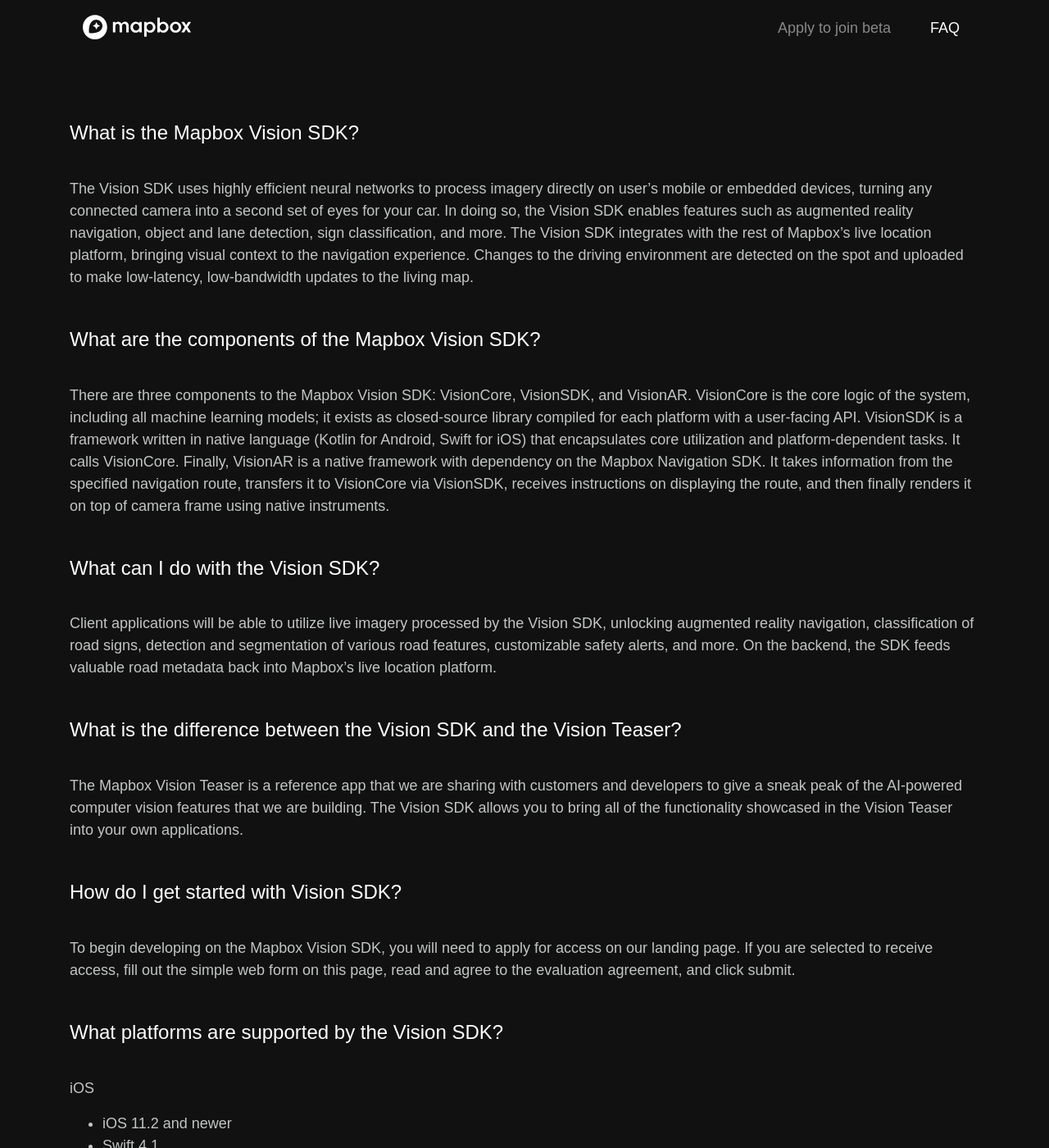
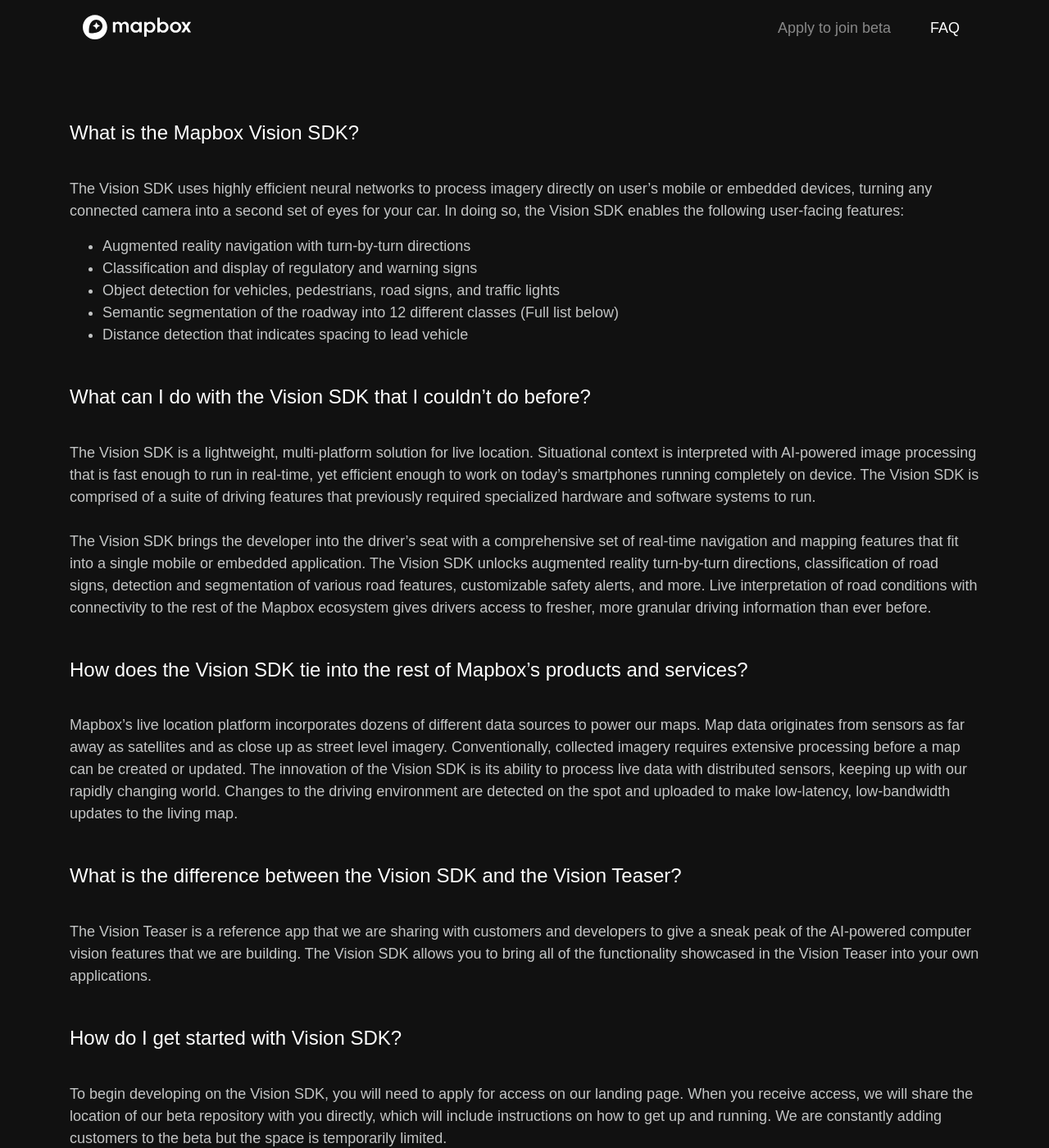
Before and after one commit to joshuagoing/mapbox-vision-website, a Jekyll site: the page built from src/faq.html, in a window 1280 px wide and 1400 px high. Shown: the whole window at 82% size. Built offline with Jekyll 4.4.1, drawn with Linux system fonts in a browser that asks for light colours; comment, search, counter and statistics services are not loaded; some of the changed text lies outside the part shown.

Commit message:
Updated 'src/_data/faq.yml' via CloudCannon

```diff
--- a/src/_data/faq.yml
+++ b/src/_data/faq.yml
@@ -3,100 +3,120 @@
     <p>The Vision SDK uses highly efficient neural networks to process imagery
     directly on user&rsquo;s mobile or embedded devices, turning any connected
     camera into a second set of eyes for your car. In doing so, the Vision SDK
-    enables features such as augmented reality navigation, object and lane
-    detection, sign classification, and more. The Vision SDK integrates with the
-    rest of Mapbox&rsquo;s live location platform, bringing visual context to
-    the navigation experience. Changes to the driving environment are detected
-    on the spot and uploaded to make low-latency, low-bandwidth updates to the
-    living map.</p>
-- question: What are the components of the Mapbox Vision SDK?
+    enables the following user-facing features:</p><ul><li>Augmented reality
+    navigation with turn-by-turn directions</li><li>Classification and display
+    of regulatory and warning signs</li><li>Object detection for vehicles,
+    pedestrians, road signs, and traffic lights</li><li>Semantic segmentation of
+    the roadway into 12 different classes (Full list
+    below)&nbsp;</li><li>Distance detection that indicates spacing to lead
+    vehicle</li></ul>
+- question: What can I do with the Vision SDK that I couldn’t do before?
   answer_html: >-
-    <p>There are three components to the Mapbox Vision SDK: VisionCore,
-    VisionSDK, and VisionAR. VisionCore is the core logic of the system,
-    including all machine learning models; it exists as closed-source library
-    compiled for each platform with a user-facing API. VisionSDK is a framework
-    written in native language (Kotlin for Android, Swift for iOS) that
-    encapsulates core utilization and platform-dependent tasks. It calls
-    VisionCore. Finally, VisionAR is a native framework with dependency on the
+    <p>The Vision SDK is a lightweight, multi-platform solution for live
+    location. Situational context is interpreted with AI-powered image
+    processing that is fast enough to run in real-time, yet efficient enough to
+    work on today&rsquo;s smartphones running completely on device. The Vision
+    SDK is comprised of a suite of driving features that previously required
+    specialized hardware and software systems to run.<br /><br />The Vision SDK
+    brings the developer into the driver&rsquo;s seat with a comprehensive set
+    of real-time navigation and mapping features that fit into a single mobile
+    or embedded application. The Vision SDK unlocks augmented reality
+    turn-by-turn directions, classification of road signs, detection and
+    segmentation of various road features, customizable safety alerts, and more.
+    Live interpretation of road conditions with connectivity to the rest of the
+    Mapbox ecosystem gives drivers access to fresher, more granular driving
+    information than ever before.</p>
+- question: How does the Vision SDK tie into the rest of Mapbox’s products and services?
+  answer_html: >-
+    <p>Mapbox&rsquo;s live location platform incorporates dozens of different
+    data sources to power our maps. Map data originates from sensors as far away
+    as satellites and as close up as street level imagery. Conventionally,
+    collected imagery requires extensive processing before a map can be created
+    or updated. The innovation of the Vision SDK is its ability to process live
+    data with distributed sensors, keeping up with our rapidly changing world.
+    Changes to the driving environment are detected on the spot and uploaded to
+    make low-latency, low-bandwidth updates to the living map.</p>
+- question: What is the difference between the Vision SDK and the Vision Teaser?
+  answer_html: >-
+    <p>The Vision Teaser is a reference app that we are sharing with customers
+    and developers to give a sneak peak of the AI-powered computer vision
+    features that we are building. The Vision SDK allows you to bring all of the
+    functionality showcased in the Vision Teaser into your own applications.</p>
+- question: How do I get started with Vision SDK?
+  answer_html: >-
+    <p>To begin developing on the Vision SDK, you will need to apply for access
+    on our landing page. When you receive access, we will share the location of
+    our beta repository with you directly, which will include instructions on
+    how to get up and running. We are constantly adding customers to the beta
+    but the space is temporarily limited. &nbsp;</p>
+- question: What are the components of the Vision SDK?
+  answer_html: >-
+    <p>There are three components to the Vision SDK: VisionCore, VisionSDK, and
+    VisionAR.</p><ul><li>VisionCore is the core logic of the system, including
+    all machine learning models; it exists as compiled library for each platform
+    with a user-facing API.</li><li>VisionSDK is a framework written in native
+    language (Kotlin for Android, Swift for iOS) that encapsulates core
+    utilization and platform-dependent tasks. It calls
+    VisionCore.</li><li>VisionAR is a native framework with dependency on the
     Mapbox Navigation SDK. It takes information from the specified navigation
     route, transfers it to VisionCore via VisionSDK, receives instructions on
     displaying the route, and then finally renders it on top of camera frame
-    using native instruments.</p>
-- question: What can I do with the Vision SDK?
+    using native instruments.</li></ul>
+- question: What platforms are supported by the Vision SDK so far?
   answer_html: >-
-    <p>Client applications will be able to utilize live imagery processed by the
-    Vision SDK, unlocking augmented reality navigation, classification of road
-    signs, detection and segmentation of various road features, customizable
-    safety alerts, and more. On the backend, the SDK feeds valuable road
-    metadata back into Mapbox&rsquo;s live location platform.</p>
-- question: What is the difference between the Vision SDK and the Vision Teaser?
+    <p>iOS</p><ul><li>iOS 11.2 and newer</li><li>Swift 4.1</li><li>Recommended
+    devices for development:<ul><li>iPhone 7 // 7+ // 8 // 8+ //
+    X</li></ul></li></ul>
+- question: What other platforms will the Vision SDK support?
   answer_html: >-
-    <p>The Mapbox Vision Teaser is a reference app that we are sharing with
-    customers and developers to give a sneak peak of the AI-powered computer
-    vision features that we are building. The Vision SDK allows you to bring all
-    of the functionality showcased in the Vision Teaser into your own
-    applications.</p>
-- question: How do I get started with Vision SDK?
-  answer_html: >-
-    <p>To begin developing on the Mapbox Vision SDK, you will need to apply for
-    access on our landing page. If you are selected to receive access, fill out
-    the simple web form on this page, read and agree to the evaluation
-    agreement, and click submit.</p>
-- question: What platforms are supported by the Vision SDK?
-  answer_html: >-
-    <p><strong>iOS</strong></p><ul><li>iOS 11.2 and newer</li><li>Swift
-    4.1</li></ul><p>Recommended devices for development:</p><ul><li>iPhone 7 //
-    7+ // 8 // 8+ // X</li></ul><p><strong>Android (Coming
-    soon)</strong></p><ul><li>Android 6 (API 23) and higher</li><li>QC
-    Snapdragon 650 // 710 // 8xx with Open CL support</li></ul><p>Recommended
-    devices for development:</p><ul><li>Samsung Galaxy S8, S8+ // S9, S9+ //
-    Note 8</li><li>Xiaomi Mi 6 // 8</li><li>HTC U11, U11+ // U12,
-    U12+</li><li>OnePlus 5 // 6</li></ul><p><strong>Embedded Linux (Coming
-    soon)</strong></p>
+    <p>Android (Coming 2018)</p><ul><li>Android 6 (API 23) and higher</li><li>QC
+    Snapdragon 650 // 710 // 8xx with Open CL support</li><li>Recommended
+    devices for development:<ul><li>Samsung Galaxy S8, S8+ // S9, S9+ // Note
+    8</li><li>Xiaomi Mi 6 // 8</li><li>HTC U11, U11+ // U12,
+    U12+</li><li>OnePlus 5 // 6</li></ul></li></ul><p>Embedded Linux (Coming
+    2018)</p>
 - question: When can I expect Android support?
   answer_html: >-
     <p>Support for phones running on Qualcomm Snapdragon 650 // 710 // 8xx
-    chipsets is coming by the end of September. Other popular Android platforms
-    will be coming later this year.</p>
-- question: Will the Vision SDK be open source?
-  answer_html: >-
-    <p>All components of the Vision SDK will be closed source during the beta
-    phase. Some components may be made open source for general availability
-    launch later this year.</p>
+    chipsets is coming in October. Other popular Android platforms will be
+    coming later this year.</p>
 - question: Do I need to use my data plan to utilize the Vision SDK?
   answer_html: >-
     <p>Yes. Augmented reality navigation and automated feature extraction
     require connectivity to work. However, the neural networks used to run
     classification, detection, and segmentation all run on-device without
-    needing cloud resources.</p>
-- question: How much data does the Mapbox Vision Teaser use?
+    needing cloud resources.&nbsp;</p>
+- question: How much data does the Vision SDK use?
   answer_html: >-
-    <p>The Vision Teaser uses at most 30 MB of data per hour. For reference,
+    <p>The Vision SDK beta uses at most 30 MB of data per hour. For reference,
     this is less than half of what Apple Music uses on the lowest quality
     setting.</p>
 - question: Can the Vision SDK read all road signs?
-  answer_html: <p>The latest version of the Vision SDK</p>
+  answer_html: >-
+    <p>The latest version of the Vision SDK recognizes over 80 of the most
+    common road signs today, including speed limits (5 - 120 mph or kph),
+    regulatory signs (merges, turn restrictions, no passing, etc.), warning
+    signs (traffic signal ahead, bicycle crossing, narrow road, etc.), and many
+    others. The Vision SDK does not read individual letters or words on signs,
+    but rather learns to recognize each sign type holistically. As a result, it
+    generally cannot interpret guide signs (e.g. &ldquo;Mariposa St. Next
+    Exit&rdquo;).</p>
 - question: What type of road network data is Mapbox getting back from the Vision SDK?
   answer_html: >-
     <p>The Vision SDK is sending back limited telemetry data from the device,
     including road feature detections and certain road imagery, at a data rate
     not to exceed 30 MB per hour. This data is being used to improve our
     products and services, including the Vision SDK.</p>
-- question: Where can I use the Mapbox Vision SDK?
+- question: Where can I use the Vision SDK?
   answer_html: >-
-    <p>The Mapbox Vision Teaser features will work on virtually any road. The
-    quality of the feature classification, detection, and segmentation varies
-    from one driving environment to the next, however.</p>
-- question: Does the application work in the rain and/or snow?
-  answer_html: >-
-    <p>Yes. Just like human eyes, however, the Vision SDK works better the
-    better it can see.</p>
-- question: Does it work at night?
-  answer_html: >-
-    <p>The Vision SDK works best under good lighting conditions. However, it
-    does have pretty good functionality at night, depending on how well the road
-    is illuminated. In cities with ample street lighting, for example, the
-    Vision Teaser still performs quite well.</p>
+    <ul><li>Semantic segmentation, object detection, and following distance
+    detection will work on virtually any road.</li><li>The core functionality of
+    the augmented reality navigation with turn-by-turn directions is supported
+    globally. AR navigation with live traffic is supported in over 40 countries,
+    covering all of North America, most of Europe, Japan, South Korea, and
+    several other markets.&nbsp;</li><li>Sign classification is currently
+    optimized for North America, with some limited support in other regions.
+    Sign classification for other regions is under development.</li></ul>
 - question: What is “classification”?
   answer_html: >-
     <p>In computer vision, classification is the process by which an algorithm
@@ -112,9 +132,12 @@
 - question: What is “segmentation”?
   answer_html: >-
     <p>In computer vision, segmentation is the process by which each pixel in an
-    image is assigned to a different category. For example, the Vision SDK
-    analyzes each frame of imagery and paints the pixels different colors
-    corresponding to things like lane markings, vehicles, pedestrians, etc.</p>
+    image is assigned to a different category, or &ldquo;class&rdquo;. For
+    example, the Vision SDK analyzes each frame of road imagery and paints the
+    pixels different colors corresponding its the underlying class. The Vision
+    SDK supports the following classes: roadway, painted roadway (e.g.
+    crosswalk), lane boundaries, traffic lights, traffic signs, vehicles,
+    cyclists, pedestrians, buildings, vegetation, sky, other.</p>
 - question: What is the difference between detection and segmentation?
   answer_html: >-
     <p>Detection identifies discrete objects (e.g., individual vehicles) and
@@ -132,52 +155,69 @@
     when a given image is seen. The accuracy of your location estimate depends
     on where you are. Location accuracy works better when you are outside with a
     lot of the sky visible. It is generally poor indoors, in tunnels, or when
-    you are surrounded by lots of tall buildings, i.e., an urban
-    canyon.</p><p>Once the Vision SDK has an estimate of its location and
-    orientation (aka &ldquo;pose&rdquo;), it estimates the location of detected
-    objects based on the properties of the camera being used (for example, the
-    focal length of the lens). When traveling on a flat surface, the location of
-    different parts of an image, (x,y) in pixels, correspond closely to
-    different parts of the real world (latitude, longitude). Under good GPS
-    conditions (decent amount of sky visible), the Vision SDK is able to
-    determine the location of a detected object or feature to within a few
-    meters. This accuracy is currently being improved; in the future, existing
-    data from Mapbox&rsquo;s location platform will be able to refine your
-    location estimate further.</p>
+    you are surrounded by lots of tall buildings. Once the Vision SDK has an
+    estimate of its location and orientation (aka &ldquo;pose&rdquo;), it
+    estimates the location of detected objects based on the properties of the
+    camera being used (for example, the focal length of the lens). When
+    traveling on a flat surface, the location of different parts of an image,
+    (x,y) in pixels, correspond closely to different parts of the real world
+    (latitude, longitude). Under good GPS conditions (decent amount of sky
+    visible), the Vision SDK is able to determine the location of a detected
+    object or feature to within a few meters. This accuracy is currently being
+    improved; in the future, existing data from Mapbox&rsquo;s location platform
+    will be able to refine your location estimate further.</p>
+- question: Can I rely on the Vision SDK to make driving decisions?
+  answer_html: >-
+    <p>No. The Vision SDK is designed to provide context to aid driving, but
+    does not replace any part of the driving task. During beta, feature
+    detection is still being tested.&nbsp;</p>
+- question: Can I use the Vision SDK to make my car drive itself?
+  answer_html: >-
+    <p>No. The Vision SDK can be used to issue safety alerts and provide
+    augmented reality navigation instructions and other features, but does not
+    make any driving decisions.</p>
+- question: >-
+    What is the best way for my users to mount their phones when using the
+    Vision SDK?
+  answer_html: >-
+    <ul><li>The Vision SDK works best when your phone is mounted either to the
+    windshield or the dashboard of your car with a good view of the road.
+    We&rsquo;ve tested a lot of mounts; here are a few of our
+    favorites:<ul><li><a data-cms-editor-link-style="undefined"
+    href="https://www.amazon.com/gp/product/B06ZZWYQF7/ref=oh_aui_detailpage_o04_s00?ie=UTF8&amp;psc=1">Option
+    1</a></li><li><a data-cms-editor-link-style="undefined"
+    href="https://www.amazon.com/Getron-Windshield-Dashboard-Universal-Smartphones/dp/B00XJE2YHQ/ref=sr_1_6?ie=UTF8&amp;qid=1534148298&amp;sr=8-6&amp;keywords=window+phone+holder&amp;dpID=51EqlGjpkzL&amp;preST=_SY300_QL70_&amp;dpSrc=srch">Option
+    2</a></li><li><a data-cms-editor-link-style="undefined"
+    href="https://www.amazon.com/AboveTEK-Suction-Bathroom-Windshield-Smartphone/dp/B074PD1GNY/ref=sr_1_1_sspa?ie=UTF8&amp;qid=1534148298&amp;sr=8-1-spons&amp;keywords=window+phone+holder&amp;psc=1">Option
+    3</a></li></ul></li><li><p>Some things to consider when choosing and setting
+    up a mount:</p><ul><li><p>Generally, shorter length mounts will vibrate
+    less. Mounting to your windshield or to the dashboard itself are both
+    options.</p></li><li><p>The Vision SDK will work best when the phone is
+    near/behind where your rear view mirror is, but please note your local
+    jurisdiction&rsquo;s limits on where mounts may be
+    placed.</p></li><li><p>Make sure the phone&rsquo;s camera view is
+    unobstructed (you will be able to tell with any of the video screens
+    open).</p></li></ul></li></ul>
 - question: Will the Vision SDK drain my battery?
   answer_html: >-
-    <p>The Vision Teaser consumes CPU, GPU and other resources to process road
-    imagery on-the-fly. Just as with any other navigation or video app we
-    recommend having your phone plugged in if you are going to use it for over
-    30 minutes at a time. &nbsp;</p>
+    <p>The Vision SDK consumes CPU, GPU and other resources to process road
+    imagery on-the-fly. Just as with any other navigation or video application,
+    we recommend having your phone plugged in if you are going to use it for
+    over 30 minutes at a time. &nbsp;</p>
 - question: Will my phone get hot if I run the Vision SDK for a long time?
   answer_html: >-
     <p>The phone will get warmer as the application consumes a decent amount of
     resources. However, we have not run into any heat issues with
     moderate-to-heavy use.</p>
-- question: >-
-    What is the best way for my users to mount their phones when using the
-    Vision SDK?
+- question: Will the Vision SDK work in countries that drive on the left?
+  answer_html: <p>Yes.</p>
+- question: Does the Vision SDK work in the rain and/or snow?
   answer_html: >-
-    <p>The Vision Teaser works best when your phone is mounted either to the
-    windshield or the dashboard of your car with a good view of the road.
-    We&rsquo;ve tested a lot of mounts; here are a few of our
-    favorites:</p><ul><li><p><a data-cms-editor-link-style="undefined"
-    target="_blank"
-    href="https://www.amazon.com/gp/product/B06ZZWYQF7/ref=oh_aui_detailpage_o04_s00?ie=UTF8&amp;psc=1">Option
-    1</a></p></li><li><p><a data-cms-editor-link-style="undefined"
-    target="_blank"
-    href="https://www.amazon.com/Getron-Windshield-Dashboard-Universal-Smartphones/dp/B00XJE2YHQ/ref=sr_1_6?ie=UTF8&amp;qid=1534148298&amp;sr=8-6&amp;keywords=window+phone+holder&amp;dpID=51EqlGjpkzL&amp;preST=_SY300_QL70_&amp;dpSrc=srch">Option
-    2</a></p></li><li><p><a data-cms-editor-link-style="undefined"
-    target="_blank"
-    href="https://www.amazon.com/AboveTEK-Suction-Bathroom-Windshield-Smartphone/dp/B074PD1GNY/ref=sr_1_1_sspa?ie=UTF8&amp;qid=1534148298&amp;sr=8-1-spons&amp;keywords=window+phone+holder&amp;psc=1">Option
-    3</a></p></li></ul><p>Some things to consider when choosing and setting up a
-    mount:</p><ul><li>Generally, shorter length mounts will vibrate less.
-    Mounting to your windshield or to the dashboard itself are both
-    options</li><li>Vision will do best with detections when the phone is
-    near/behind where your rearview mirror is, but note your local
-    jurisdiction&rsquo;s limits on where mounts may be placed</li><li>Make sure
-    the phone&rsquo;s camera view is unobstructed (you will be able to tell with
-    any of the video screens open)</li></ul>
-- question: Does the Vision SDK work in countries that drive on the left?
-  answer_html: <p>Yes.</p>
+    <p>Yes. Just like human eyes, however, the Vision SDK works better the
+    better it can see.</p>
+- question: Does the Vision SDK work at night?
+  answer_html: >-
+    <p>The Vision SDK works best under good lighting conditions. However, it
+    does function at night, depending on how well the road is illuminated. In
+    cities with ample street lighting, for example, the Vision SDK still
+    performs quite well.</p>
```
